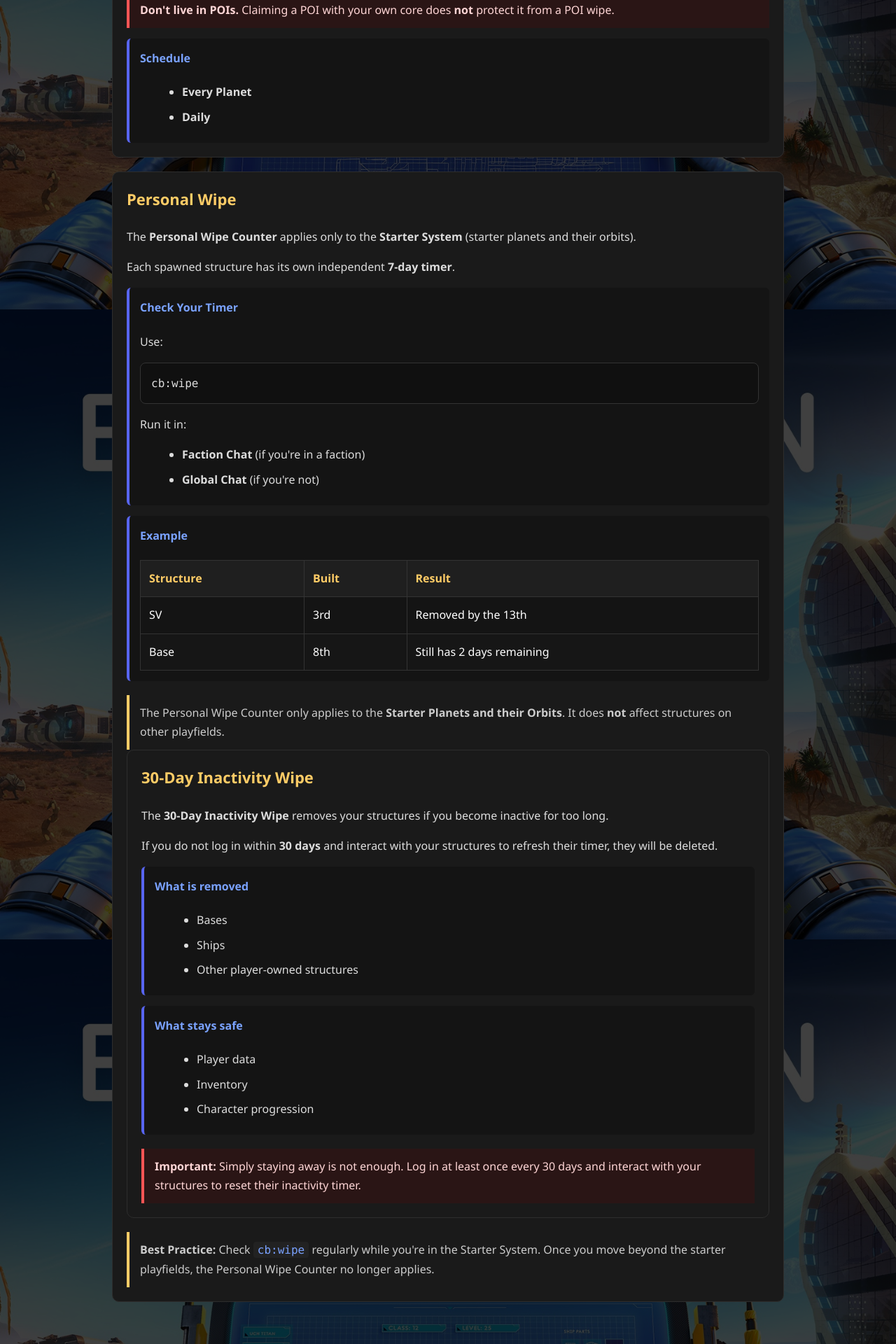
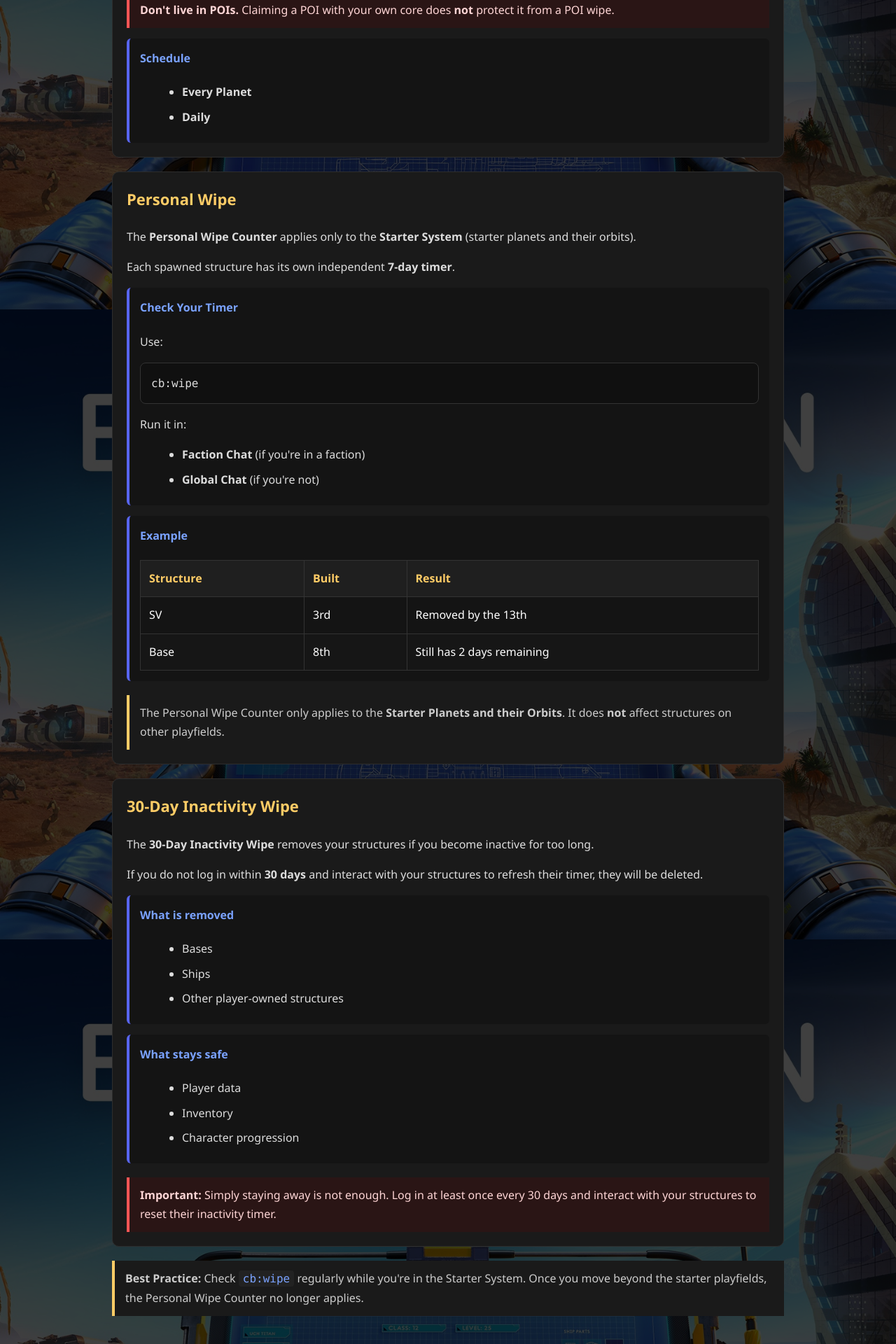
Before and after one commit to EleonGameStudiosSA/OfficialEmpyrionDiscord, a Jekyll site: the page built from PersonalWipe.md, in a window 1280 px wide. Shown: the part 3158-5078 px from the top of the page at 70% size. Built offline with Jekyll 4.4.1, drawn with Linux system fonts in a browser that asks for light colours.

Commit message:
Update PersonalWipe.md

```diff
--- a/PersonalWipe.md
+++ b/PersonalWipe.md
@@ -230,6 +230,8 @@ Claiming a POI with your own core does <strong>not</strong> protect it from a PO
 The Personal Wipe Counter only applies to the <strong>Starter Planets and their Orbits</strong>. It does <strong>not</strong> affect structures on other playfields.
 </div>
 
+</div>
+
 <div class="rule">
 <h3>30-Day Inactivity Wipe</h3>
 
```
